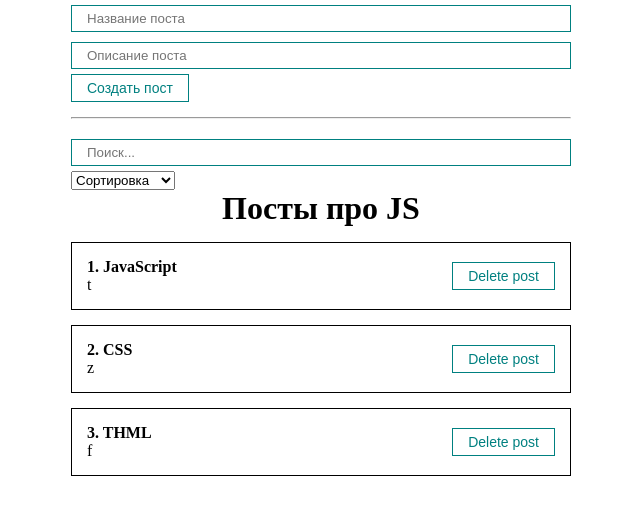
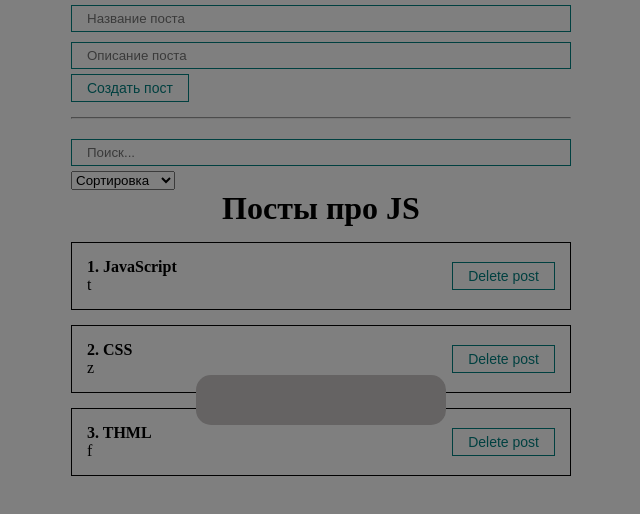
Before and after one commit to Dompower25/ReactHelloWorld, a React (Create React App) app in the folder my-app/: page / in a window 1280 px wide. Shown: the top 514 px of the page, without its empty margins (319-959 px from the left). Built offline with nearby package versions, Linux system fonts and the light colour scheme.

Commit message:
add Modal Window (dont complete)

```diff
--- a/my-app/src/App.js
+++ b/my-app/src/App.js
@@ -3,6 +3,7 @@ import "./styles/App.css";
 import PostList from "./components/PostList";
 import PostFilter from "./components/PostFilter";
 import PostForm from "./components/PostForm";
+import MyModal from "./components/UI/modal/MyModal";
 
 function App() {
   const [posts, setPosts] = useState([
@@ -38,11 +39,12 @@ function App() {
 
   return (
     <div className="App">
+      <MyModal></MyModal>
       <PostForm create={createPost} />
-
       <hr style={{ margin: "15px 0" }} />
-      <PostFilter filter={filter} setFilter={setFilter} />
-
+      <PostFilter
+        filter={filter}
+        setFilter={setFilter} />
       {sortedAndSearchPosts.length !== 0 ? (
         <PostList
           remove={removePost}
--- a/my-app/src/components/UI/modal/MyModal.jsx
+++ b/my-app/src/components/UI/modal/MyModal.jsx
@@ -1,10 +1,13 @@
-import React from 'react'
+import React from 'react';
+import cl from './MyModal.module.css';
 
 
-function MyModal() {
+const MyModal = ({ children }) => {
   return (
-    <div className='{style.myModal}'>MyModal</div>
-  )
-}
+    <div className={[cl.myModal, cl.active].join(" ")}>
+      <div className={cl.myModalContent}>{children}</div>
+    </div>
+  );
+};
 
-export default MyModal
+export default MyModal;
--- a/my-app/src/components/UI/modal/MyModal.module.css
+++ b/my-app/src/components/UI/modal/MyModal.module.css
@@ -4,7 +4,8 @@
   bottom: 0;
   right: 0;
   left: 0;
-  display: none;
+  display: flex;
+  background: rgba(0, 0, 0, 0.5);
 }
 
 .myModalContent {
```
